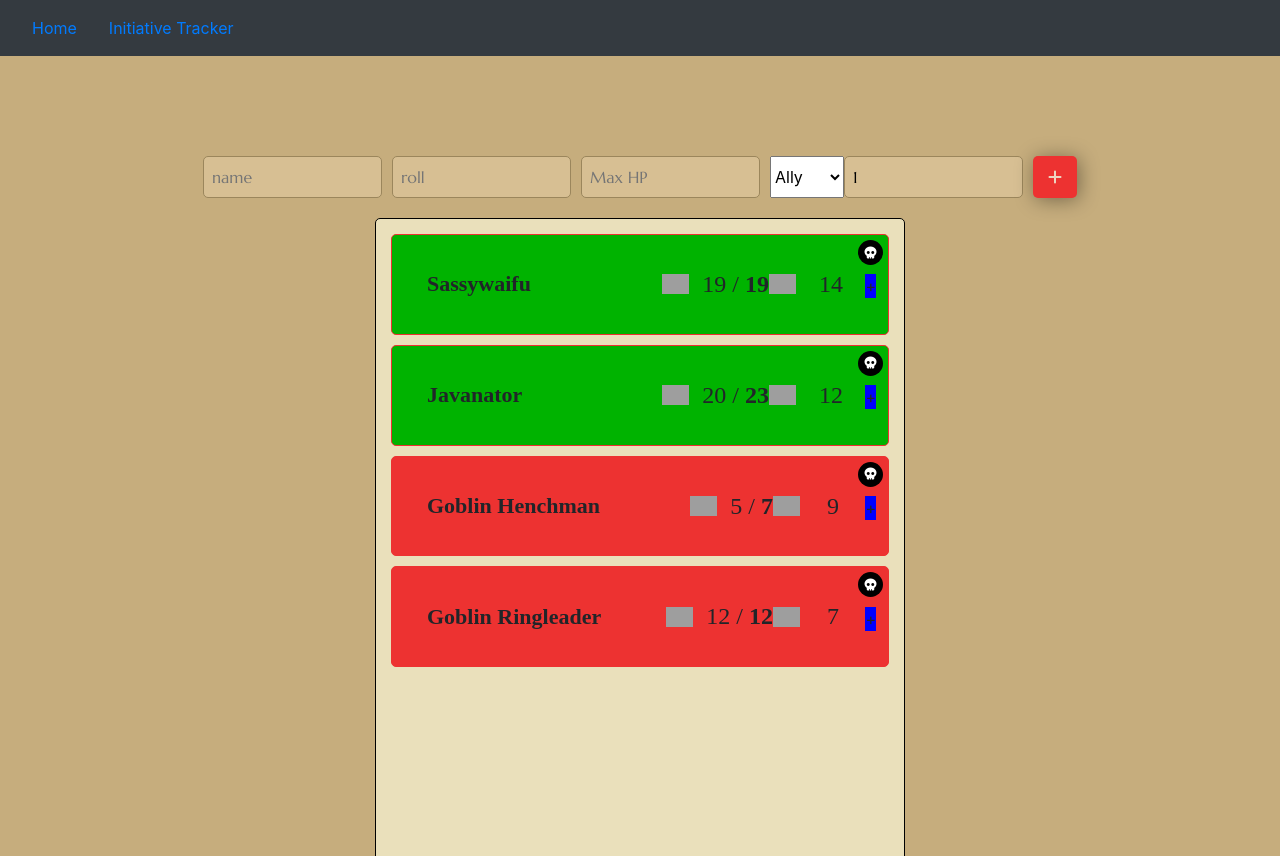
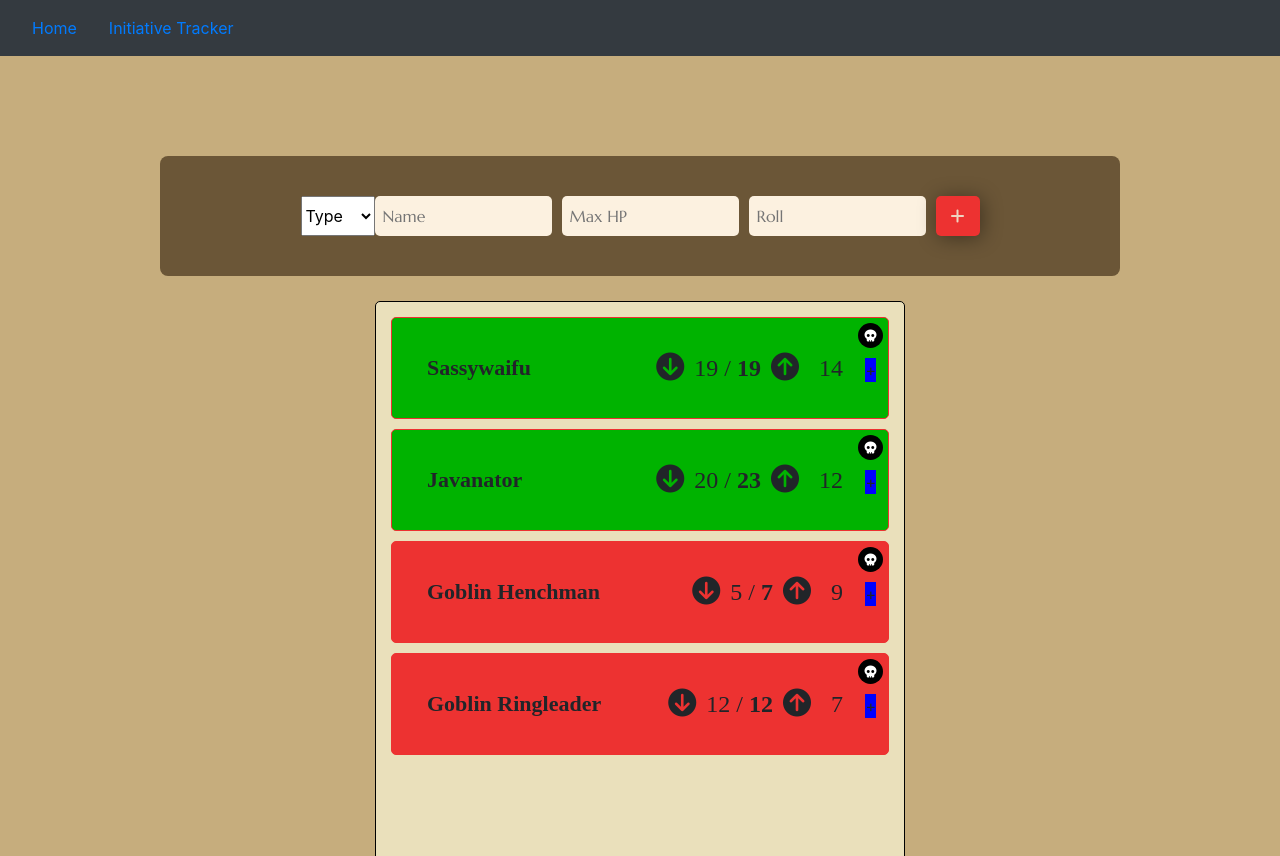
Before and after one commit to java152001/DMCompanion, a React (Create React App) app in the folder client/: page /inttracker in a window 1280 px wide. Built offline with nearby package versions, Linux system fonts and the light colour scheme; grey boxes are pictures that could not be loaded; a web font is replaced by a local one.

Commit message:
Finished the hp damage change and did some preliminary styling

```diff
--- a/client/src/components/InitCard/index.jsx
+++ b/client/src/components/InitCard/index.jsx
@@ -94,16 +94,16 @@ class InitCard extends Component {
                 <div className="hpRollCont">
                     <div
                         className="damage"
-                        style={{ backgroundImage: 'url("images/damage.png")' }}
                         onClick = { this.showDamage }
                         >
+                        <i class="fas fa-arrow-circle-down"></i>
                     </div>
                     <h2 className="hpText">{this.state.hpCurrent} / <span className="hpMax">{this.props.hpMax}</span></h2>
                     <div
                         className="healing"
-                        style={{ backgroundImage: 'url("images/healing.png")' }}
                         onClick = { this.showHealing }
                         >
+                        <i class="fas fa-arrow-circle-up"></i>
                     </div>
                     <div className="roll-cont">
                         <h2 className="roll">{this.props.roll}</h2>
--- a/client/src/components/InitCard/initCard.css
+++ b/client/src/components/InitCard/initCard.css
@@ -33,12 +33,13 @@
 }
 
 .hpRollCont > div {
-    background-size: contain;
-    background-repeat: no-repeat;
     padding: 10px;
-    min-width: 40px;
-    text-align: center;
     cursor: pointer;
+}
+
+.hpRollCont .damage i,
+.hpRollCont .healing i {
+    font-size: 28px;
 }
 
 .initCard .hpRollCont .hpText,
--- a/client/src/pages/Initiativetracker/index.jsx
+++ b/client/src/pages/Initiativetracker/index.jsx
@@ -193,35 +193,35 @@ export default class Initiativetracker extends Component {
         return (
             <div className="intTracker">
                 <div className="newEntry">
+                    <select
+                        className = "alignmentSelect"
+                        onChange = {this.handleAlignmentChange}
+                    >
+                        <option selected disabled>Type</option>
+                        <option value="good">Ally</option>
+                        <option value="evil">Enemy</option>
+                    </select>
                     <input
                         type="text"
-                        placeholder = "name"
+                        placeholder = "Name"
                         onChange = {this.handleChangeName}
-                    />
-                    <input
-                        type="number"
-                        placeholder = "roll"
-                        onChange = {this.handleChangeRoll}
                     />
                     <input
                         type="number"
                         placeholder = "Max HP"
                         onChange = {this.handleChangeHP}
                     />
-                    <select
-                        className = "alignmentSelect"
-                        onChange = {this.handleAlignmentChange}
-                        defaultValue = {"good"}
-                    >
-                        <option value="good">Ally</option>
-                        <option value="evil">Enemy</option>
-                    </select>
                     <input
+                        type="number"
+                        placeholder = "Roll"
+                        onChange = {this.handleChangeRoll}
+                    />
+                    {/* <input
                         type="number"
                         placeholder = "1"
                         defaultValue = {1}
                         onChange = {this.handleMultiChange}
-                    />
+                    /> */}
                     <div
                         className="addBtn"
                         onClick = {this.addButton}
--- a/client/src/pages/Initiativetracker/initiative.css
+++ b/client/src/pages/Initiativetracker/initiative.css
@@ -8,17 +8,26 @@
 .intTracker .newEntry {
     display: flex;
     justify-content: center;
-    margin-bottom: 20px;
+    padding: 40px 0;
+    width: 75%;
+    margin: 0 auto 25px;
+    background-color: #6B5637;
+    border-radius: 8px;
 }
 
 .intTracker .newEntry input {
-    background-color: #d7bf93;
-    border: 1px solid #9b865c;
+    background-color: #FCF1E0;
+    color: #857F77;
     border-radius: 5px;
+    border: none;
     padding: 8px;
     resize: none;
     font-family: Marcellus,serif;
     margin-right: 10px;
+}
+
+.intTracker .newEntry input:focus {
+    outline: none;
 }
 
 .intTracker .newEntry .addBtn {
```
